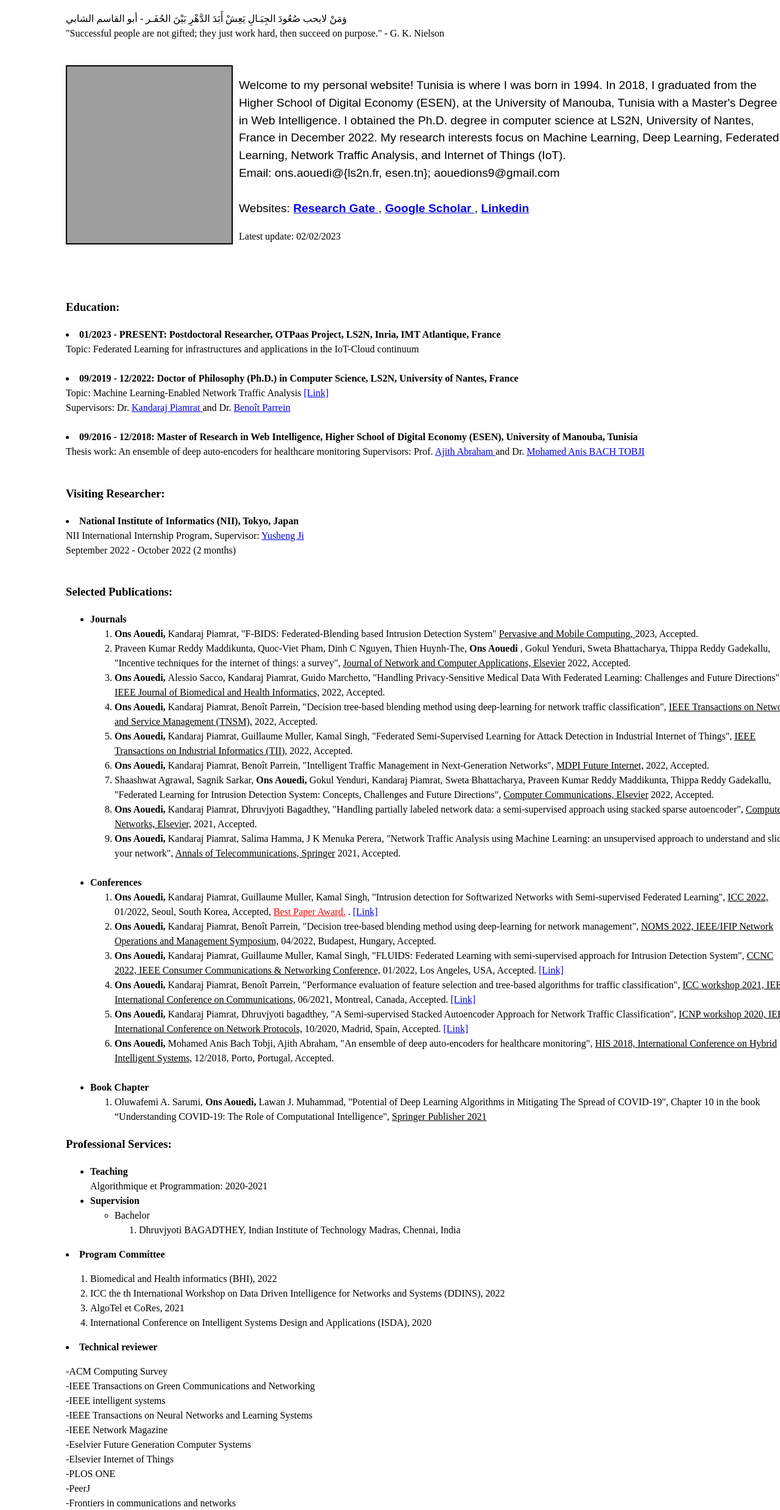
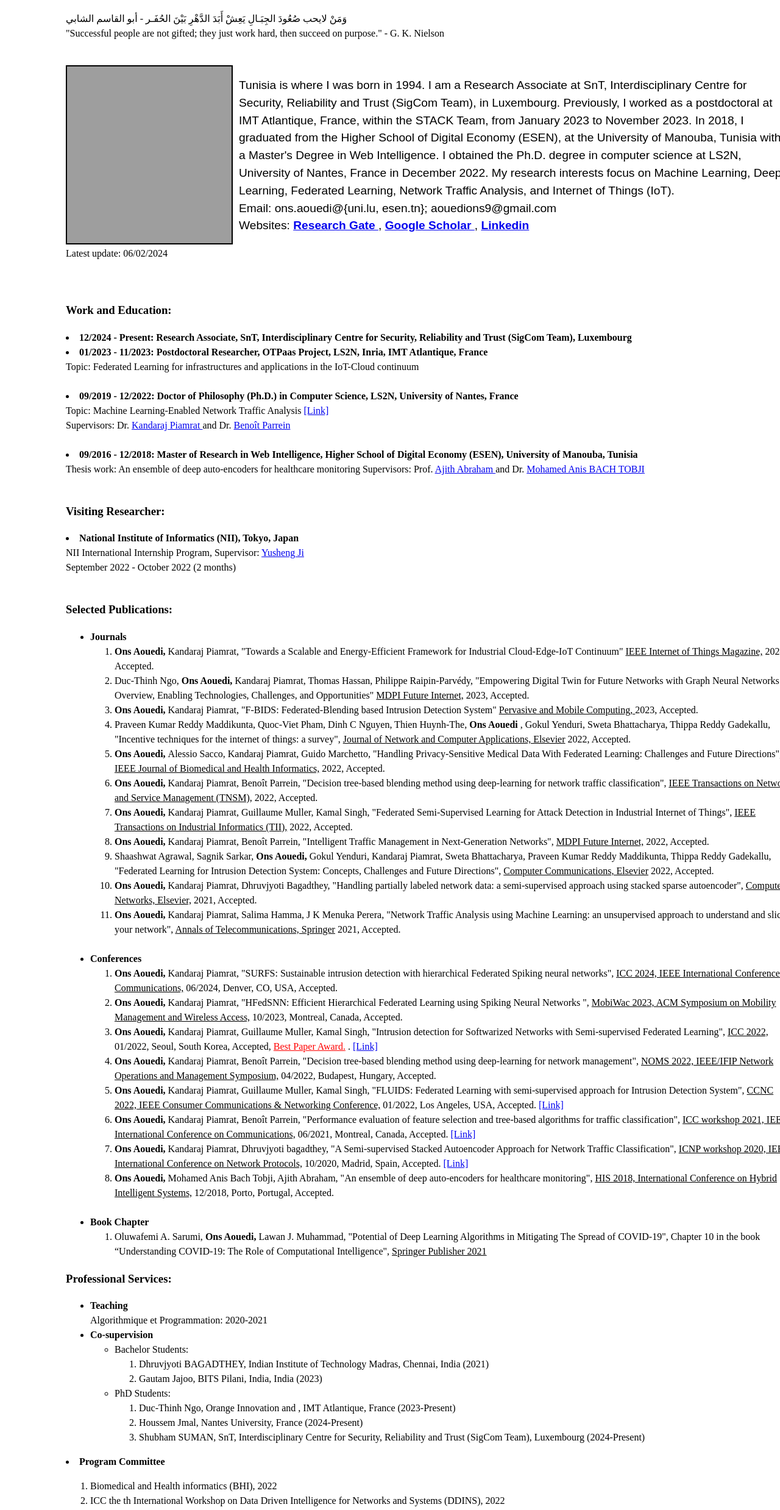
Before and after one commit to aouedions11/aouedions11.github.io, a plain HTML site: page index.html in a window 1280 px wide. Shown: the part 72-2549 px from the top of the page at 61% size. Drawn offline with Linux system fonts and the light colour scheme; grey boxes are pictures that could not be loaded.

Commit message:
Add files via upload

```diff
--- a/index.html
+++ b/index.html
@@ -24,34 +24,35 @@ style="float:left; margin-right:10px">
 </div>
 <div class="relative">
   <div style="width:900px;overflow:auto">
-    <p style="font-family: sans-serif; font-size: 1.2em;"> Welcome to my personal website!
+    <p style="font-family: sans-serif; font-size: 1.2em;">
   Tunisia is where I was born in 1994.
+  I am a Research Associate at SnT, Interdisciplinary Centre for Security, Reliability and Trust (SigCom Team), in Luxembourg.
+  Previously, I worked as a postdoctoral at IMT Atlantique, France, within the STACK Team, from January 2023 to November 2023.
   In 2018, I graduated from the Higher School of Digital Economy (ESEN), at the University of Manouba, Tunisia with a Master's Degree in Web Intelligence.
   I obtained the Ph.D. degree in computer science at LS2N, University of Nantes, France in December 2022.
   My research interests focus on Machine Learning, Deep Learning, Federated Learning, Network Traffic Analysis, and Internet of Things (IoT).
 
   <br>
-  Email: ons.aouedi@{ls2n.fr, esen.tn}; aouedions9@gmail.com
+  Email: ons.aouedi@{uni.lu, esen.tn}; aouedions9@gmail.com
   <br>
-<br>
 
   Websites: <a href="https://www.researchgate.net/profile/Ons-Aouedi" target="_blank">  <b> Research Gate </b>  </a> ,
   <a href="https://scholar.google.com/citations?user=JMOBDusAAAAJ&hl=fr" target="_blank"> <b> Google Scholar </b> </a>,
   <a href="https://www.linkedin.com/in/aouedi-ons/" target="_blank">  <b> Linkedin </b>  </a>
 </div>
 
-Latest update: 02/02/2023
+Latest update: 06/02/2024
 
 </div>
 
 <div class="relative">
 
-
 <br>
 <br>
-<br>
-<h3> Education: </h3>
-<li><b> 01/2023 - PRESENT: Postdoctoral Researcher, OTPaas Project, LS2N, Inria, IMT Atlantique, France </b>
+<h3> Work and Education: </h3>
+<li><b> 12/2024 - Present: Research Associate, SnT, Interdisciplinary Centre for Security, Reliability and Trust (SigCom Team), Luxembourg </b>
+</li>
+<li><b> 01/2023 - 11/2023: Postdoctoral Researcher, OTPaas Project, LS2N, Inria, IMT Atlantique, France </b>
 <br>
 Topic: Federated Learning for infrastructures and applications in the IoT-Cloud continuum </li>
 <br>
@@ -86,6 +87,8 @@ NII International Internship Program, Supervisor: <a href="https://scholar.googl
 <ul>
   <li> <b> Journals </b> </li>
       <ol>
+        <li> <b> Ons Aouedi, </b> Kandaraj Piamrat, "Towards a Scalable and Energy-Efficient Framework for Industrial Cloud-Edge-IoT Continuum" <u> IEEE Internet of Things Magazine,</u> 2024, Accepted. </li>
+        <li> Duc-Thinh Ngo, <b> Ons Aouedi, </b> Kandaraj Piamrat, Thomas Hassan, Philippe Raipin-Parvédy, "Empowering Digital Twin for Future Networks with Graph Neural Networks: Overview, Enabling Technologies, Challenges, and Opportunities" <u> MDPI Future Internet,</u> 2023, Accepted. </li>
         <li> <b> Ons Aouedi, </b> Kandaraj Piamrat, "F-BIDS: Federated-Blending based Intrusion Detection System" <u> Pervasive and Mobile Computing, </u> 2023, Accepted. </li>
         <li> Praveen Kumar Reddy Maddikunta, Quoc-Viet Pham, Dinh C Nguyen, Thien Huynh-The, <b> Ons Aouedi </b>, Gokul Yenduri, Sweta Bhattacharya, Thippa Reddy Gadekallu, "Incentive techniques for the internet of things: a survey", <u> Journal of Network and Computer Applications, Elsevier</u> 2022, Accepted. </li>
         <li> <b> Ons Aouedi, </b> Alessio Sacco, Kandaraj Piamrat, Guido Marchetto, "Handling Privacy-Sensitive Medical Data With Federated Learning: Challenges and Future Directions", <u> IEEE Journal of Biomedical and Health Informatics,</u> 2022, Accepted. </li>
@@ -99,6 +102,8 @@ NII International Internship Program, Supervisor: <a href="https://scholar.googl
   <br>
   <li> <b> Conferences </b> </li>
     <ol>
+     <li> <b> Ons Aouedi, </b> Kandaraj Piamrat, "SURFS: Sustainable intrusion detection with hierarchical Federated Spiking neural networks", <u> ICC 2024, IEEE International Conference on Communications,</u> 06/2024, Denver, CO, USA, Accepted. </li>
+     <li> <b> Ons Aouedi, </b> Kandaraj Piamrat, "HFedSNN: Efficient Hierarchical Federated Learning using Spiking Neural Networks ", <u> MobiWac 2023, ACM Symposium on Mobility Management and Wireless Access,</u> 10/2023, Montreal, Canada, Accepted. </li>
       <li> <b> Ons Aouedi, </b> Kandaraj Piamrat, Guillaume Muller, Kamal Singh, "Intrusion detection for Softwarized Networks with Semi-supervised Federated Learning", <u> ICC 2022, </u> 01/2022, Seoul, South Korea, Accepted, <u style="color:red"> Best Paper Award.</u> . <a href="video.html" target="_blank" id="icc_conf"> [Link] </a> </li>
       <li> <b> Ons Aouedi, </b> Kandaraj Piamrat, Benoît Parrein, "Decision tree-based blending method using deep-learning for network management", <u> NOMS 2022, IEEE/IFIP Network Operations and Management Symposium,</u> 04/2022, Budapest, Hungary, Accepted. </li>
       <li> <b> Ons Aouedi, </b> Kandaraj Piamrat, Guillaume Muller, Kamal Singh, "FLUIDS: Federated Learning with semi-supervised approach for Intrusion Detection System", <u> CCNC 2022, IEEE Consumer Communications & Networking Conference,</u> 01/2022, Los Angeles, USA, Accepted. <a href="video.html" target="_blank" id="fluids"> [Link] </a> </li>
@@ -117,11 +122,18 @@ NII International Internship Program, Supervisor: <a href="https://scholar.googl
 <ul>
 <li> <b> Teaching </b> </li>
 Algorithmique et Programmation: 2020-2021
-<li> <b> Supervision </b> </li>
+<li> <b> Co-supervision </b> </li>
   <ul>
-  <li> Bachelor </li>
+  <li> Bachelor Students: </li>
    <ol>
-    <li> Dhruvjyoti BAGADTHEY, Indian Institute of Technology Madras, Chennai, India </li>
+    <li> Dhruvjyoti BAGADTHEY, Indian Institute of Technology Madras, Chennai, India (2021) </li>
+    <li> Gautam Jajoo, BITS Pilani, India, India (2023) </li>
+  </ol>
+    <li> PhD Students: </li>
+   <ol>
+    <li> Duc-Thinh Ngo, Orange Innovation and , IMT Atlantique, France (2023-Present)</li>
+    <li> Houssem Jmal, Nantes University, France (2024-Present) </li>
+    <li> Shubham SUMAN, SnT, Interdisciplinary Centre for Security, Reliability and Trust (SigCom Team), Luxembourg (2024-Present) </li>
   </ol>
 </ul>
 
@@ -141,6 +153,7 @@ Algorithmique et Programmation: 2020-2021
     <d> -IEEE intelligent systems </d><br>
     <d> -IEEE Transactions on Neural Networks and Learning Systems </d> <br>
     <d> -IEEE Network Magazine </d><br>
+    <d> - IEEE Internet of Things Magazine </d><br>
     <d> -Eselvier Future Generation Computer Systems </d><br>
     <d> -Elsevier Internet of Things </d><br>
     <d> -PLOS ONE </d><br>
```
